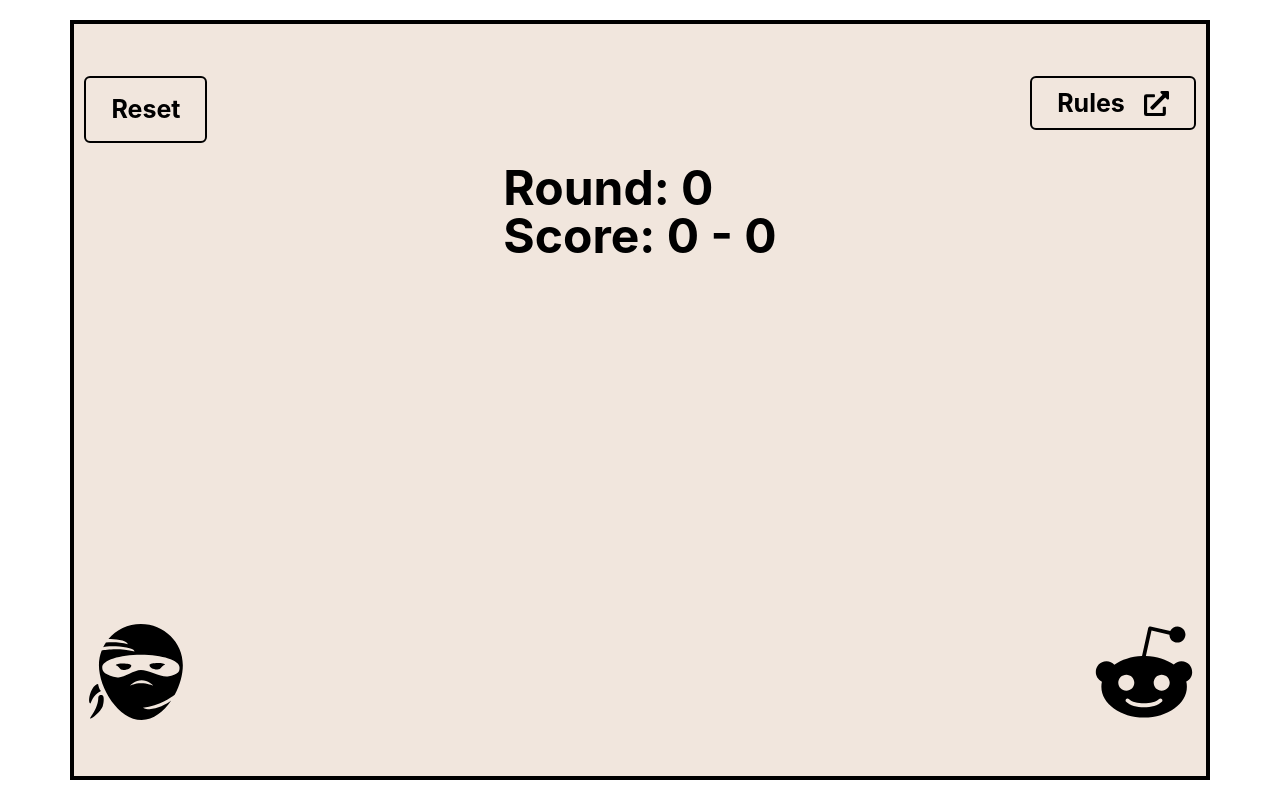
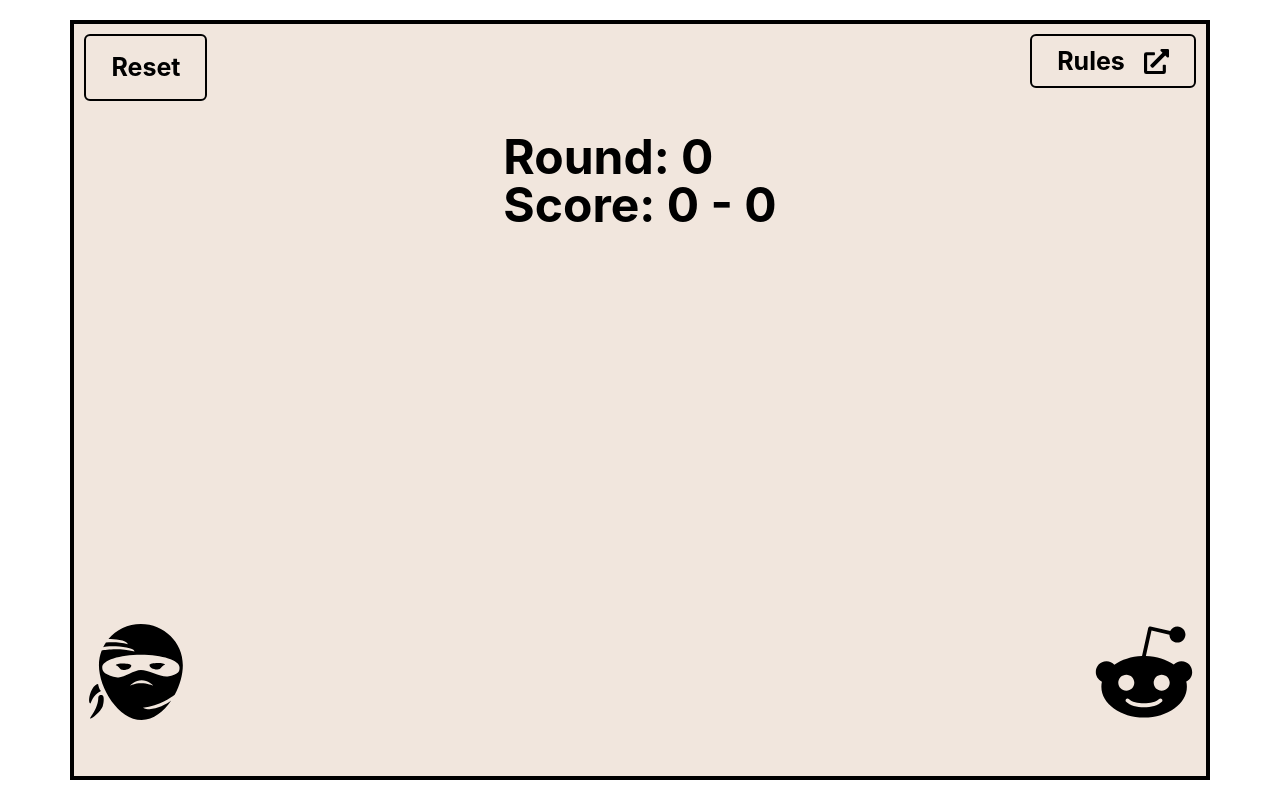
Before and after one commit to sanjajovic/rpssl, a React (Create React App) app: page / in a window 1280 px wide. Built offline with nearby package versions, Linux system fonts and the light colour scheme; no server answers.

Commit message:
Update App.css

```diff
--- a/src/App.css
+++ b/src/App.css
@@ -65,7 +65,6 @@
     padding: 0.4em;
     grid-template-columns: 1fr 1fr 1fr;
     grid-template-rows: 1fr 1fr;
-    padding-top: 2em;
     padding-bottom: 2em;
   }
   .left {
```
